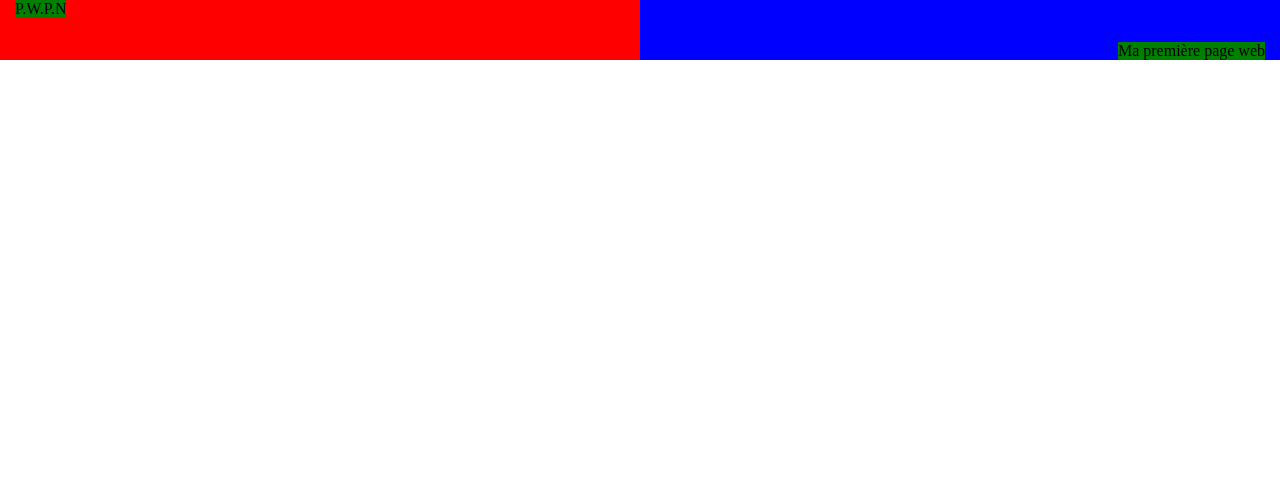
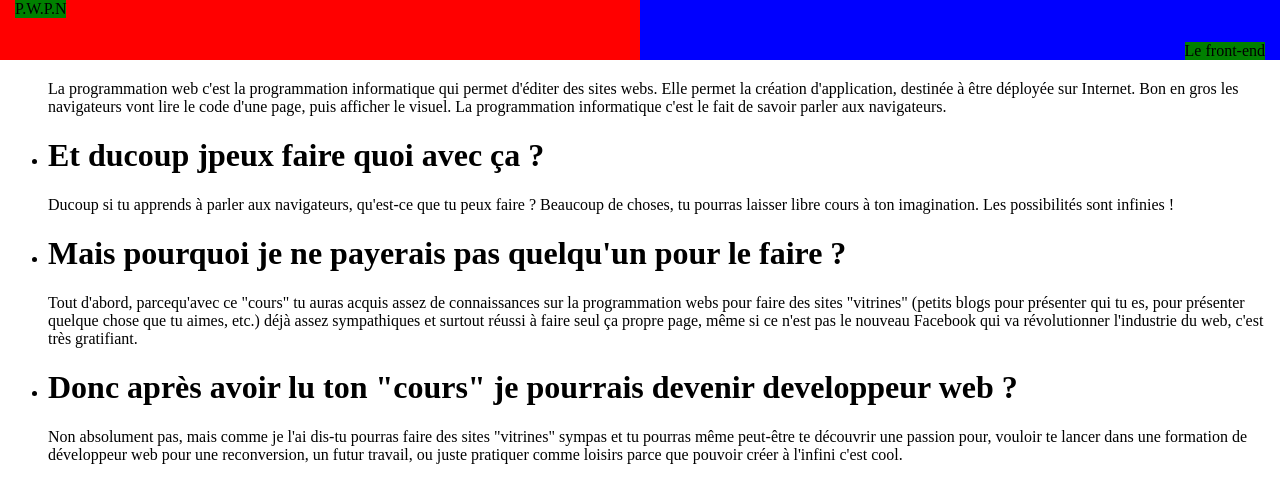
Before and after one commit to julian47310/Programmation_web_pour_les_nuls, a plain HTML site: page index.html in a window 1280 px wide. Drawn offline with Linux system fonts and the light colour scheme.

Commit message:
Add files via upload

```diff
--- a/index.html
+++ b/index.html
@@ -8,7 +8,27 @@
 <body>
         <div class="header">
                 <div class="a"><a href="index.html">P.W.P.N</a></div>
-                <div class="b"><a href="#">Ma première page web</a></div>
+                <div class="b"><a href="#">Le front-end</a></div>
+        </div>
+        <div class="body">
+                <ul>
+                        <li>
+                                <h1>Mais dit-donc Jami c'est quoi la programmation web ?</h1>
+                                <p>La programmation web c'est la programmation informatique qui permet d'éditer des sites webs. Elle permet la création d'application, destinée à être déployée sur Internet. Bon en gros les navigateurs vont lire le code d'une page, puis afficher le visuel. La programmation informatique c'est le fait de savoir parler aux navigateurs.</p>
+                        </li>
+                        <li>
+                                <h1>Et ducoup jpeux faire quoi avec ça ?</h1>
+                                <p>Ducoup si tu apprends à parler aux navigateurs, qu'est-ce que tu peux faire ? Beaucoup de choses, tu pourras laisser libre cours à ton imagination. Les possibilités sont infinies !</p>
+                        </li>
+                        <li>
+                                <h1>Mais pourquoi je ne payerais pas quelqu'un pour le faire ?</h1>
+                                <p>Tout d'abord, parcequ'avec ce "cours" tu auras acquis assez de connaissances sur la programmation webs pour faire des sites "vitrines" (petits blogs pour présenter qui tu es, pour présenter quelque chose que tu aimes, etc.) déjà assez sympathiques et surtout réussi à faire seul ça propre page, même si ce n'est pas le nouveau Facebook qui va révolutionner l'industrie du web, c'est très gratifiant.</p>
+                        </li>
+                        <li>
+                                <h1>Donc après avoir lu ton "cours" je pourrais devenir developpeur web ?</h1>
+                                <p>Non absolument pas, mais comme je l'ai dis-tu pourras faire des sites "vitrines" sympas et tu pourras même peut-être te découvrir une passion pour, vouloir te lancer dans une formation de développeur web pour une reconversion, un futur travail, ou juste pratiquer comme loisirs parce que pouvoir créer à l'infini c'est cool.</p>
+                        </li>
+                </ul>
         </div>
 </body>
 </html>
```
